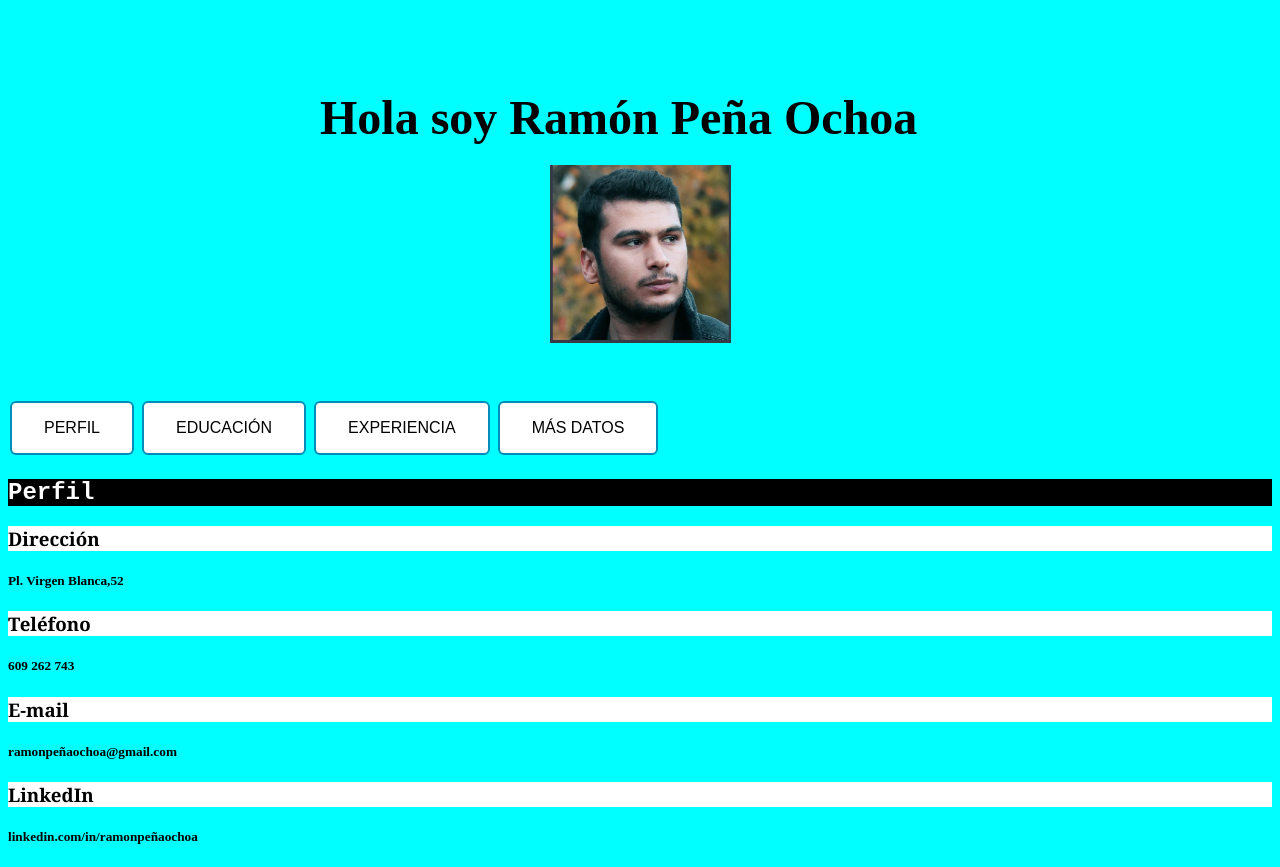
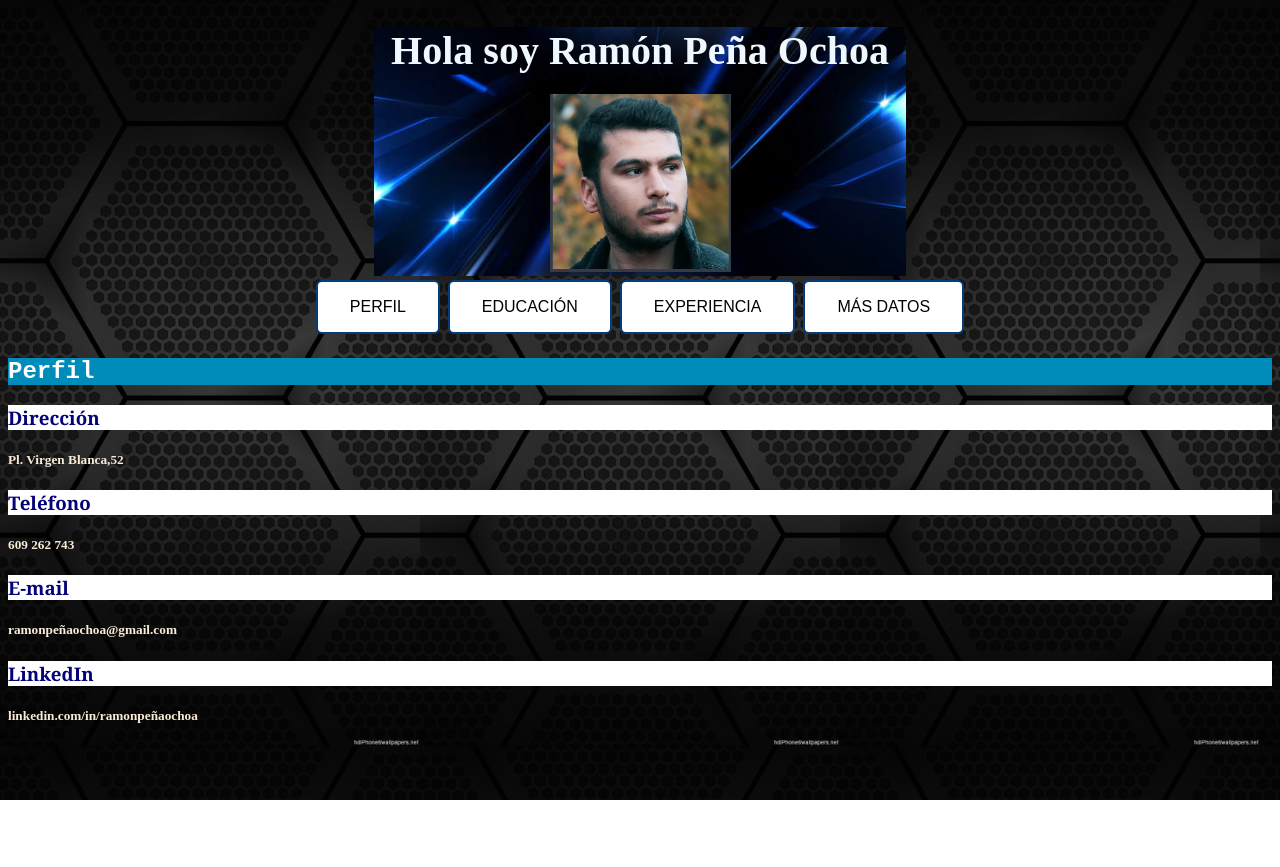
Before and after one commit to Lencina97/ProyectoCV, a plain HTML site: page index.html in a window 1280 px wide. Both pictures are taken after a click on the button "PERFIL". After the commit the page ends 800 px from the top, so only its background shows below. Drawn offline with Linux system fonts and the light colour scheme.

Commit message:
Add files via upload

```diff
--- a/Estilos.css
+++ b/Estilos.css
@@ -3,14 +3,15 @@ html {
 }
 
 h1 {
-   font-size: 48px;
+   color: aliceblue;
+   font-size: 40px;
    margin-bottom: 20px;
 }
 
 button {
    color: #0099CC;
    background: transparent;
-   border: 2px solid #0099CC;
+   border: 2px solid #032835;
    border-radius: 6px;
    border: none;
       color: white;
@@ -25,34 +26,40 @@ button {
       text-decoration: none;
       text-transform: uppercase;
       ;
+
 }
 button{
       background-color: white;
       color: black;
-      border: 2px solid #008CBA;
+      border: 2px solid #053d7c;
 }
 button:hover {
-   background-color: #008CBA;
+   background-color: #0611a7;
    color: white;
 }
 
 body{
-   background-color: aqua;
-   background-size: 100% ;
+   background-image: url(teahub.io-black-vertical-wallpaper-883438.jpg);
+   background-size:contain;
+   color: antiquewhite;
 }
 h3 {
-   color: rgb(0, 0, 0);
+   color: rgb(4, 2, 119);
    background-color: white;
+
    font-family: Georgia, 'Times New Roman', Times, serif;
 }
 h2{
    color: rgb(255, 255, 255);
-   background-color: black;
+   background-color: #008CBA;
    font-family: 'Courier New', Courier, monospace;
 }
 header {
+   background-image: url(fondo-header-01.jpg);
+   background-repeat: no-repeat;
+   background-position: center;
+   background-size: contain;
    margin: auto;
    width: 640px;
-   padding: 50px;
 
 }
--- a/eventos.js
+++ b/eventos.js
@@ -1,62 +1,43 @@
 
-document.getElementById("1").addEventListener(`click`,function(){
-    if (document.getElementById("educacion").style.display = "block") {
-        document.getElementById("educacion").style.display = "none"
+document.getElementById("1").addEventListener(`click`,cambiarPerfil)
+
+document.getElementById("2").addEventListener(`click`,cambiarEducacion)
+
+document.getElementById("3").addEventListener(`click`,cambiarExperiencia)
+
+document.getElementById("4").addEventListener(`click`,cambiarDatos)
+
+function cambiarPerfil() {
+    cambiarTexto("perfil","educacion","mas_sobre_mi","experiencia")
 }
-    if (document.getElementById("perfil").style.display = "none") {
-        document.getElementById("perfil").style.display = "block"
+function cambiarEducacion() {
+    cambiarTexto("educacion","experiencia","mas_sobre_mi","perfil")
 }
-    if (document.getElementById("experiencia").style.display = "block") {
-        document.getElementById("experiencia").style.display = "none"
+function cambiarExperiencia(){
+    cambiarTexto("experiencia","educacion","mas_sobre_mi","perfil")
 }
-    if (document.getElementById("mas_sobre_mi").style.display = "block") {
-        document.getElementById("mas_sobre_mi").style.display = "none"
-    };
-})
 
-document.getElementById("2").addEventListener(`click`,function(){
-    if (document.getElementById("educacion").style.display = "none") {
-        document.getElementById("educacion").style.display = "block"
+
+function cambiarDatos() {
+    cambiarTexto("mas_sobre_mi","educacion","perfil","experiencia")
 }
-    if (document.getElementById("perfil").style.display = "block") {
-        document.getElementById("perfil").style.display = "none"
+
+function cambiarTexto(titulo1,titulo2,titulo3,titulo4) {
+    var titulo1 = document.getElementById(titulo1)
+    var titulo2 = document.getElementById(titulo2)
+    var titulo3 = document.getElementById(titulo3)
+    var titulo4 = document.getElementById(titulo4)
+    if (titulo1.style.display="none") {
+        titulo1.style.display="block"
     }
-    if (document.getElementById("experiencia").style.display = "block") {
-        document.getElementById("experiencia").style.display = "none"
-    };
-    if (document.getElementById("mas_sobre_mi").style.display = "block") {
-        document.getElementById("mas_sobre_mi").style.display = "none"
-    };
-})
-document.getElementById("3").addEventListener(`click`,function(){
-    if (document.getElementById("educacion").style.display = "block") {
-        document.getElementById("educacion").style.display = "none"
+    if (titulo2.style.display="block") {
+        titulo2.style.display="none"
     }
-    if (document.getElementById("perfil").style.display = "block") {
-        document.getElementById("perfil").style.display = "none"
+    if (titulo3.style.display="block") {
+        titulo3.style.display="none"
     }
-    if (document.getElementById("experiencia").style.display = "none") {
-        document.getElementById("experiencia").style.display = "block"
-    };
-    if (document.getElementById("mas_sobre_mi").style.display = "block") {
-        document.getElementById("mas_sobre_mi").style.display = "none"
-    };
-})
-document.getElementById("4").addEventListener(`click`,function(){
-    if (document.getElementById("educacion").style.display = "block") {
-        document.getElementById("educacion").style.display = "none"
+    if (titulo4.style.display="block") {
+        titulo4.style.display="none"
     }
-    if (document.getElementById("perfil").style.display = "block") {
-        document.getElementById("perfil").style.display = "none"
+
 }
-    if (document.getElementById("experiencia").style.display = "block") {
-        document.getElementById("experiencia").style.display = "none"
-    };
-    if (document.getElementById("mas_sobre_mi").style.display = "none") {
-        document.getElementById("mas_sobre_mi").style.display = "block"
-    };
-
-})
-
-// Disculpen que repita tanto el código, pero es que tuve dificultades para hacer que funcione como quería y
-//ya no tenia tiempo para mejorarlo.
--- a/index.html
+++ b/index.html
@@ -14,17 +14,17 @@
 <body>
     <div class="div-imagen-fondo"></div>
     <header id="header" class="border-grey">
-        <h1>Hola soy Ramón Peña Ochoa</h1>
+        <center><h1>Hola soy Ramón Peña Ochoa</h1></center>
         <center><img src="Foto de perfil.PNG" alt="Foto de perfil de mí">
         </center>
 
     </header>
-
+    <center>
     <button type="button" id="1" >Perfil</button>
     <button type="button" id="2" >Educación</button>
     <button type="button" id="3" >Experiencia</button>
     <button type="button" id="4" >Más datos</button>
-
+    </center>
 
         <div id="perfil">
 
```
Also changed, not shown: fondo-header-01.jpg (added), teahub.io-black-vertical-wallpaper-883438.jpg (added). Lines whose indentation alone changed are shown as unchanged.
